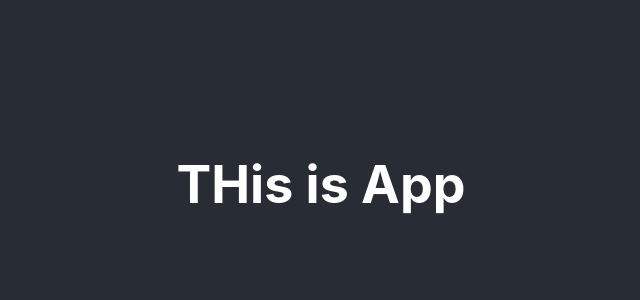
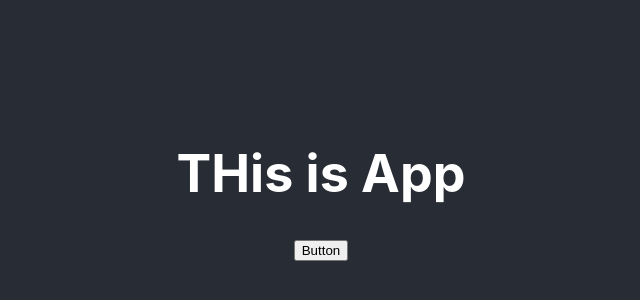
Before and after one commit to PavanBagadhi/githubpages, a React (Create React App) app: page / in a window 1280 px wide. Shown: the part 216-516 px from the top of the page, without its empty margins (319-959 px from the left). Built offline with nearby package versions, Linux system fonts and the light colour scheme.

Commit message:
add button

```diff
--- a/src/App.js
+++ b/src/App.js
@@ -6,6 +6,7 @@ function App() {
     <div className="App">
       <header className="App-header">
         <h1>THis is App</h1>
+        <button>Button</button>
       </header>
     </div>
   );
```
